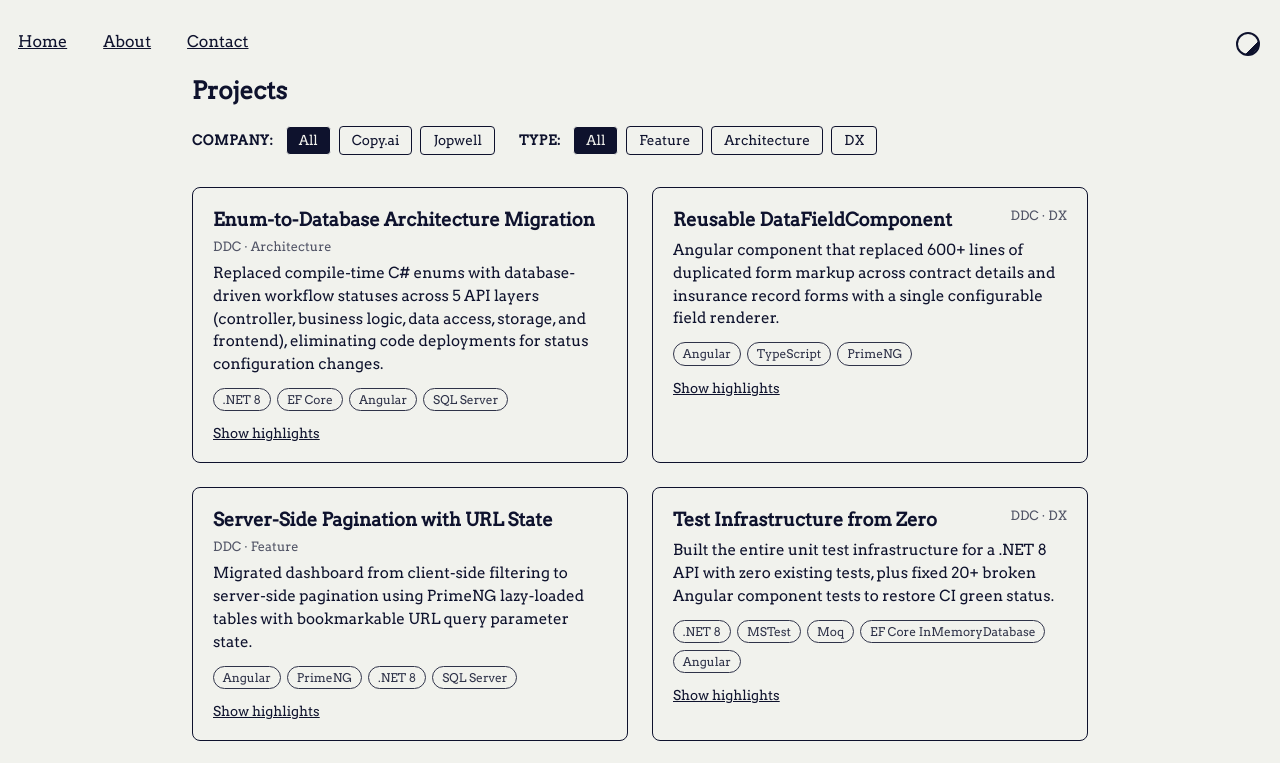
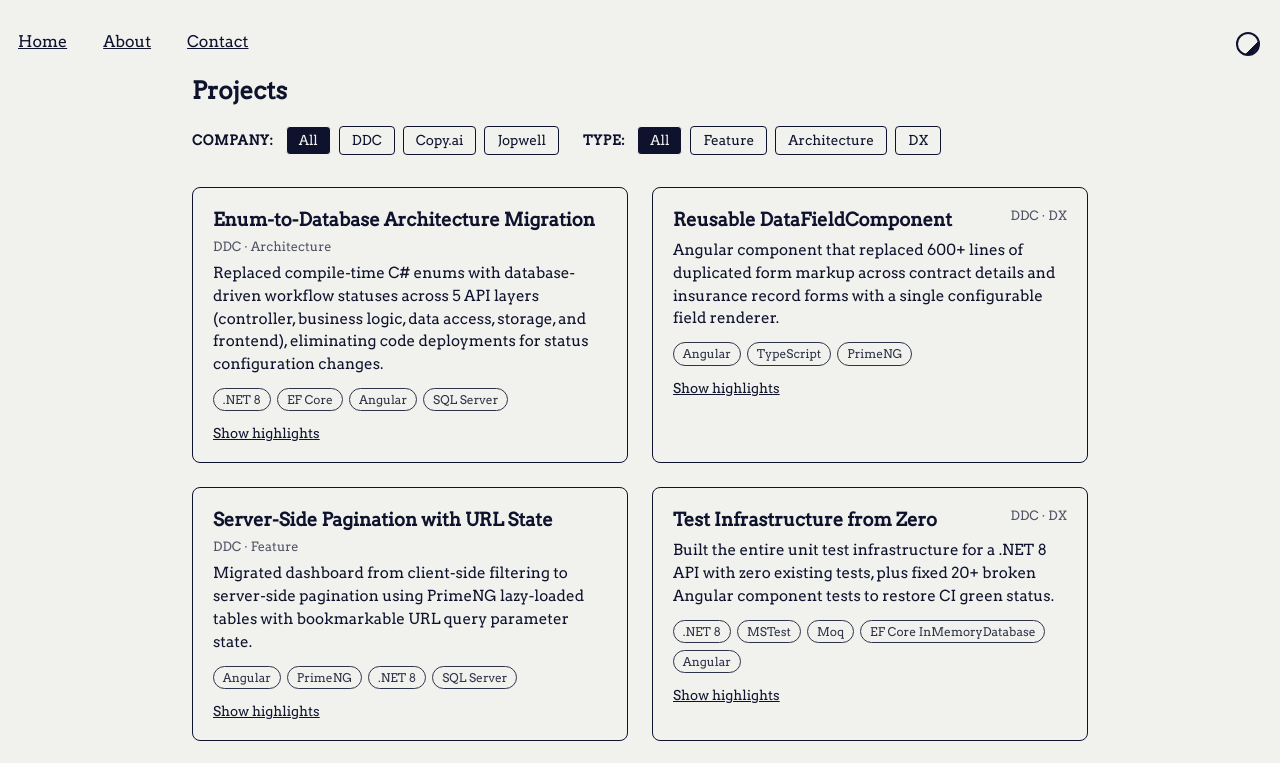
Before and after one commit to erikleon/personal-site, a Next.js app: page /projects in a window 1280 px wide. Shown: the top 763 px of the page. Built offline with nearby package versions, Linux system fonts and the light colour scheme.

Commit message:
adds DDC to company type and filter for projects

```diff
--- a/pages/projects.tsx
+++ b/pages/projects.tsx
@@ -6,10 +6,10 @@ import type { ProjectEntry } from "../data/projects";
 import ProjectCard from "../components/ProjectCard/ProjectCard";
 import styles from "../styles/Projects.module.css";
 
-type CompanyFilter = "All" | "Copy.ai" | "Jopwell";
+type CompanyFilter = "All" | "DDC" | "Copy.ai" | "Jopwell";
 type TypeFilter = "All" | "Feature" | "Architecture" | "DX";
 
-const companyOptions: CompanyFilter[] = ["All", "Copy.ai", "Jopwell"];
+const companyOptions: CompanyFilter[] = ["All", "DDC", "Copy.ai", "Jopwell"];
 const typeOptions: TypeFilter[] = ["All", "Feature", "Architecture", "DX"];
 
 const Projects: NextPage = () => {
```
